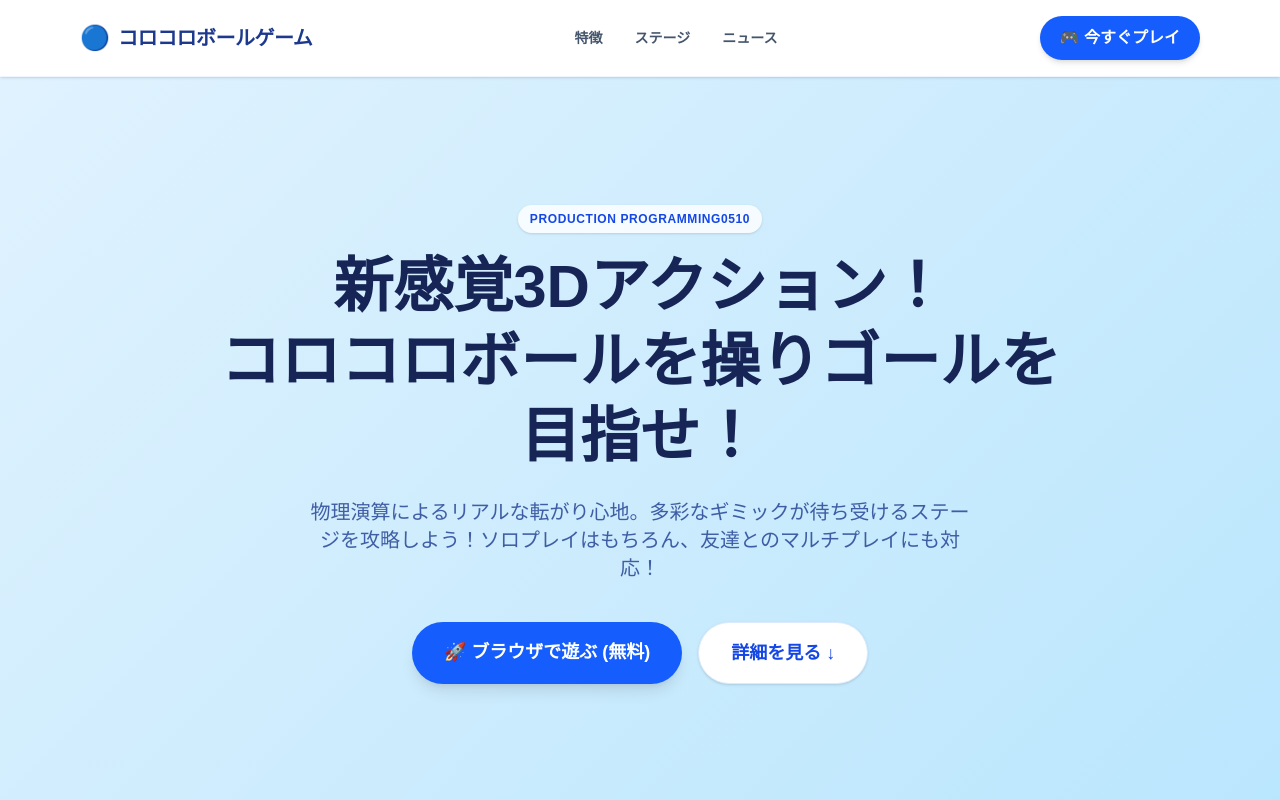
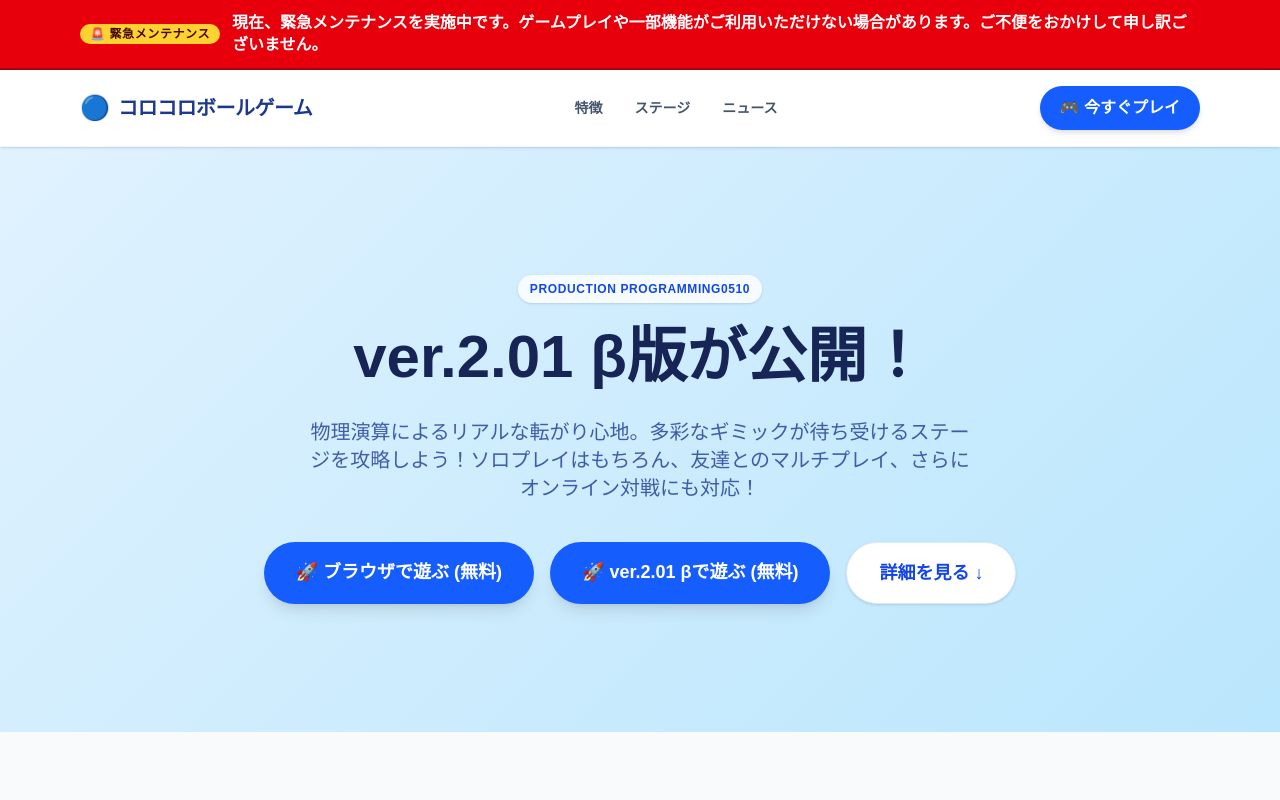
Before and after one commit to programming0510/korokoroball, a plain HTML site: page index.html in a window 1280 px wide. Shown: the top 800 px of the page. Drawn offline with nearby package versions, Linux system fonts and the light colour scheme; a web font is replaced by a local one.

Commit message:
Add files via upload

```diff
--- a/index.html
+++ b/index.html
@@ -37,6 +37,18 @@
 </head>
 <body class="bg-slate-50 text-slate-800 antialiased selection:bg-blue-600 selection:text-white">
 
+    <!-- 🚨 緊急メンテナンス中のお知らせバナー -->
+    <div id="maintenance-banner" role="alert" class="bg-red-600 text-white border-b-2 border-red-800 shadow-md">
+        <div class="max-w-6xl mx-auto px-4 py-3 flex flex-col sm:flex-row items-center justify-center gap-2 sm:gap-3 text-center sm:text-left">
+            <span class="bg-amber-300 text-red-950 font-extrabold text-xs px-2.5 py-0.5 rounded-full uppercase tracking-wider shrink-0">
+                🚨 緊急メンテナンス
+            </span>
+            <p class="text-sm sm:text-base font-bold leading-snug">
+                現在、緊急メンテナンスを実施中です。ゲームプレイや一部機能がご利用いただけない場合があります。ご不便をおかけして申し訳ございません。
+            </p>
+        </div>
+    </div>
+
     <!-- 🚀 くるくる回るローディング画面 -->
     <div id="loader" class="fixed inset-0 z-50 bg-blue-900 flex flex-col items-center justify-center text-white">
         <div class="spinner mb-6 shadow-lg"></div>
@@ -69,14 +81,17 @@
         <div class="max-w-4xl mx-auto relative z-10">
             <span class="bg-white/80 text-blue-700 text-xs font-extrabold px-3 py-1.5 rounded-full uppercase tracking-wider shadow-sm inline-block mb-4">PRODUCTION PROGRAMMING0510</span>
             <h1 class="text-4xl md:text-6xl font-extrabold text-blue-950 mb-6 leading-tight">
-                新感覚3Dアクション！<br>コロコロボールを操りゴールを目指せ！
+                ver.2.01 β版が公開！<br>
             </h1>
             <p class="text-lg md:text-xl text-blue-900/80 mb-10 max-w-2xl mx-auto">
-                物理演算によるリアルな転がり心地。多彩なギミックが待ち受けるステージを攻略しよう！ソロプレイはもちろん、友達とのマルチプレイにも対応！
+                物理演算によるリアルな転がり心地。多彩なギミックが待ち受けるステージを攻略しよう！ソロプレイはもちろん、友達とのマルチプレイ、さらにオンライン対戦にも対応！
             </p>
             <div class="flex flex-col sm:flex-row justify-center gap-4">
                 <a href="game.html" target="_blank" class="bg-blue-600 hover:bg-blue-700 text-white font-extrabold text-lg px-8 py-4 rounded-full shadow-lg transition transform hover:-translate-y-1">
                     🚀 ブラウザで遊ぶ (無料)
+                </a>
+                <a href="ver.2.01.html" target="_blank" class="bg-blue-600 hover:bg-blue-700 text-white font-extrabold text-lg px-8 py-4 rounded-full shadow-lg transition transform hover:-translate-y-1">
+                    🚀 ver.2.01 βで遊ぶ (無料)
                 </a>
                 <a href="#features" class="bg-white hover:bg-slate-50 text-blue-700 font-bold text-lg px-8 py-4 rounded-full shadow transition border border-blue-100">
                     詳細を見る ↓
@@ -161,6 +176,7 @@
         </div>
         <div class="space-y-4">
             <div class="bg-white p-6 rounded-xl shadow-sm border border-blue-50 flex flex-col sm:flex-row sm:items-center justify-between gap-4">
+
                 <div>
                     <span class="text-xs font-bold text-slate-400">2026.11.13</span>
                     <h3 class="font-bold text-lg text-blue-950">プライバシーポリシー・利用規約・設定機能追加</h3>
```
